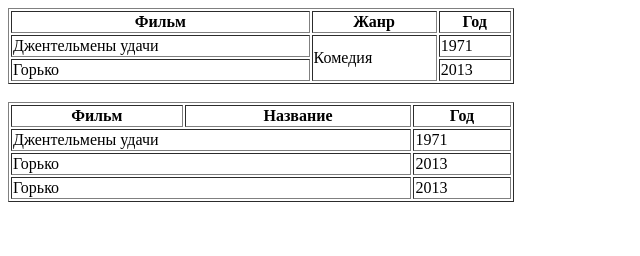
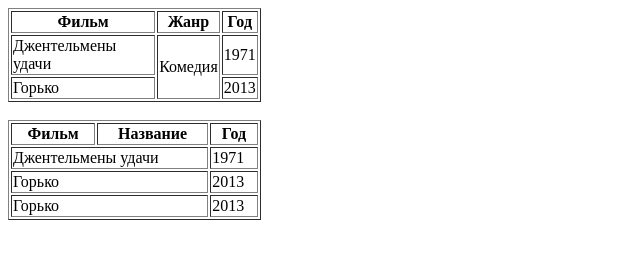
Before and after one commit to nastusha1005/page2, a plain HTML site: page index.html in a window 1280 px wide. Shown: the whole page, without its empty margins (0-640 px from the left). Drawn offline with Linux system fonts and the light colour scheme.

Commit message:
ШИРИНА ТАБЛИЫЦ

```diff
--- a/index.html
+++ b/index.html
@@ -6,7 +6,7 @@
     <title>Document</title>
 </head>
 <body>
-    <table border="1" width="40%">
+    <table border="1" width="20%">
     <tr>
         <th> Фильм </th>
         <th> Жанр </th>
@@ -24,7 +24,7 @@
     </tr>
     </table>
     <br>
-    <table border="1" width="40%">
+    <table border="1" width="20%">
         <tr>
             <th> Фильм </th>
             <th> Название </th>
```
